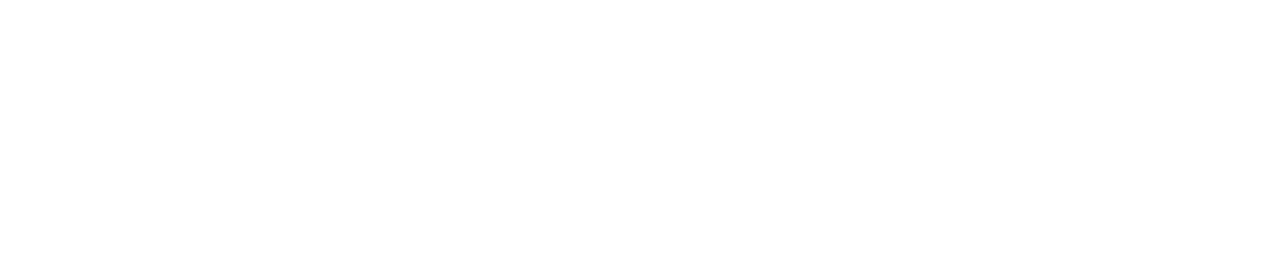
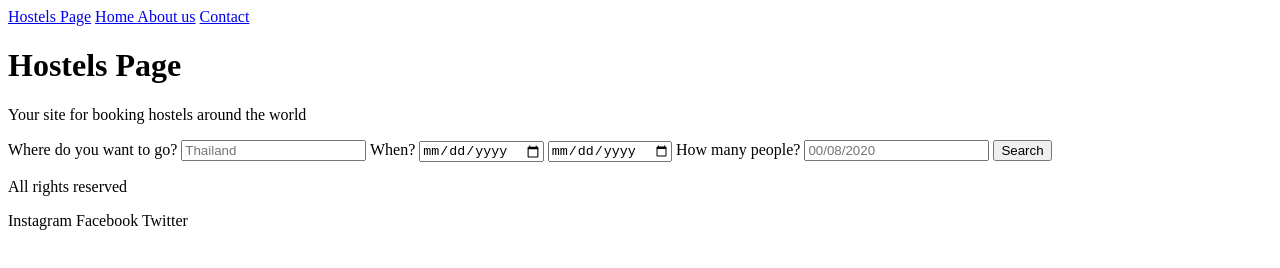
Before and after one commit to CDianaprince/arquitectura_CSS_-BEM, a plain HTML site: page index.html in a window 1280 px wide. Drawn offline with Linux system fonts and the light colour scheme.

Commit message:
maquetado

```diff
--- a/index.html
+++ b/index.html
@@ -8,5 +8,62 @@
 </head>
 <body>
 
+    <header class="header">
+
+        <!-- Barra de navegacion-->
+
+        <nav class="header_Navigator">
+
+            <a href="#" class="Navigator_icon Navigator_icon--cursive"> Hostels Page</a>
+            <a href="#" class="Navigator_icon"> Home </a>
+            <a href="#" class="Navigator_icon"> About us</a>
+            <a href="#" class="Navigator_icon"> Contact</a>
+        </nav>
+
+    </header>
+
+    <!--Presentacion-->
+
+    <div class="title">
+
+        <h1>Hostels Page</h1>
+        <p>Your site for booking hostels around the world</p>
+
+    </div>
+
+    <main>
+
+        <!--Formulario-->
+        <form action="hostelpage">
+
+        <label for="where"> Where do you want to go?</label>
+        <input type="text" name="where" placeholder="Thailand">
+
+        <label for="when">When?</label>
+        <input type="date" name="when" placeholder="00/08/2020">
+        <input type="date" name="when" placeholder="00/08/2020">
+
+        <label for="people">How many people?</label>
+        <input type="number" name="people" placeholder="00/08/2020">
+
+        <button>
+            Search
+        </button>
+
+
+        </form>
+
+
+    </main>
+
+    <!--Footer-->
+
+    <footer>
+
+        <p> All rights reserved</p>
+        <p>Instagram Facebook Twitter</p>
+
+    </footer>
+
 </body>
 </html>
```
